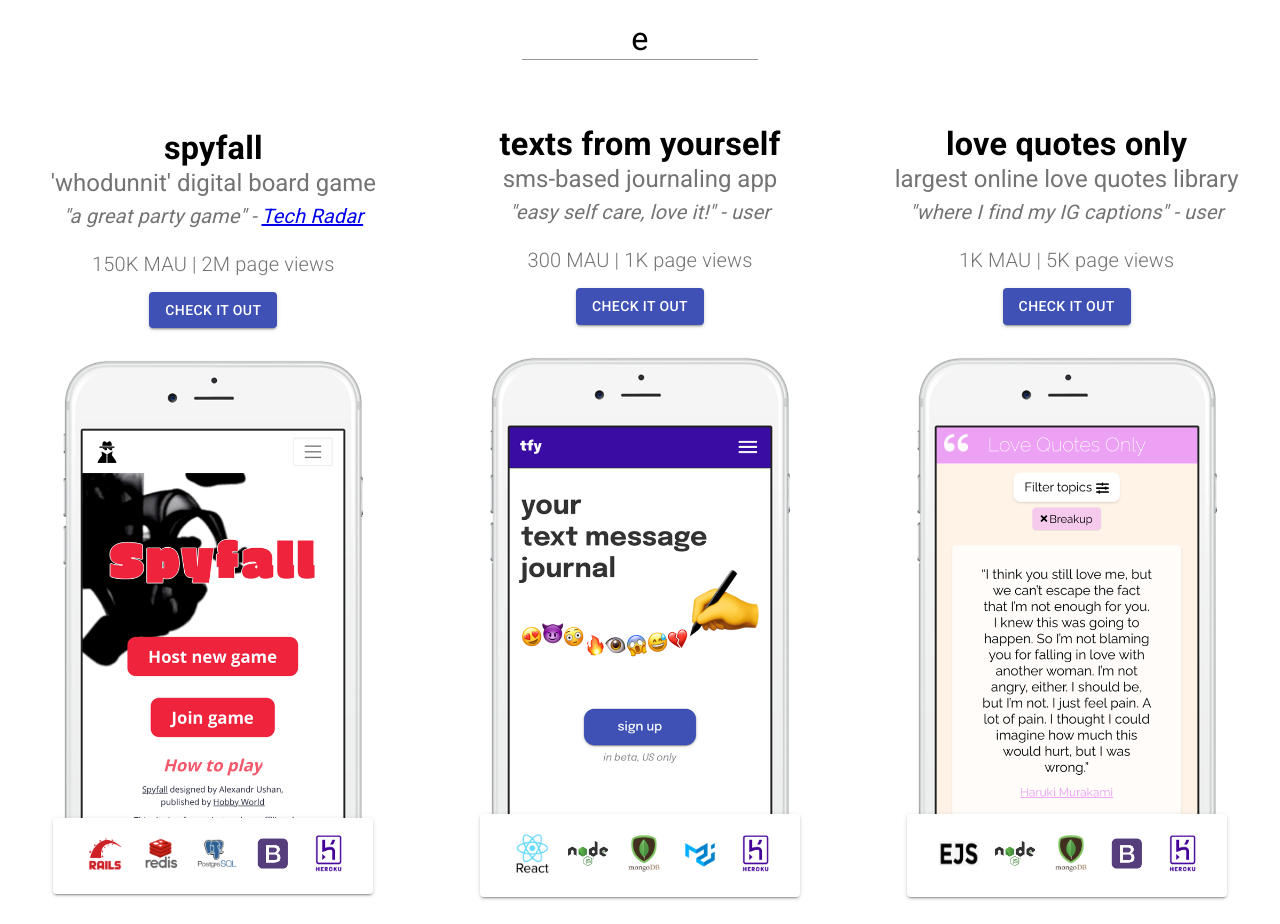
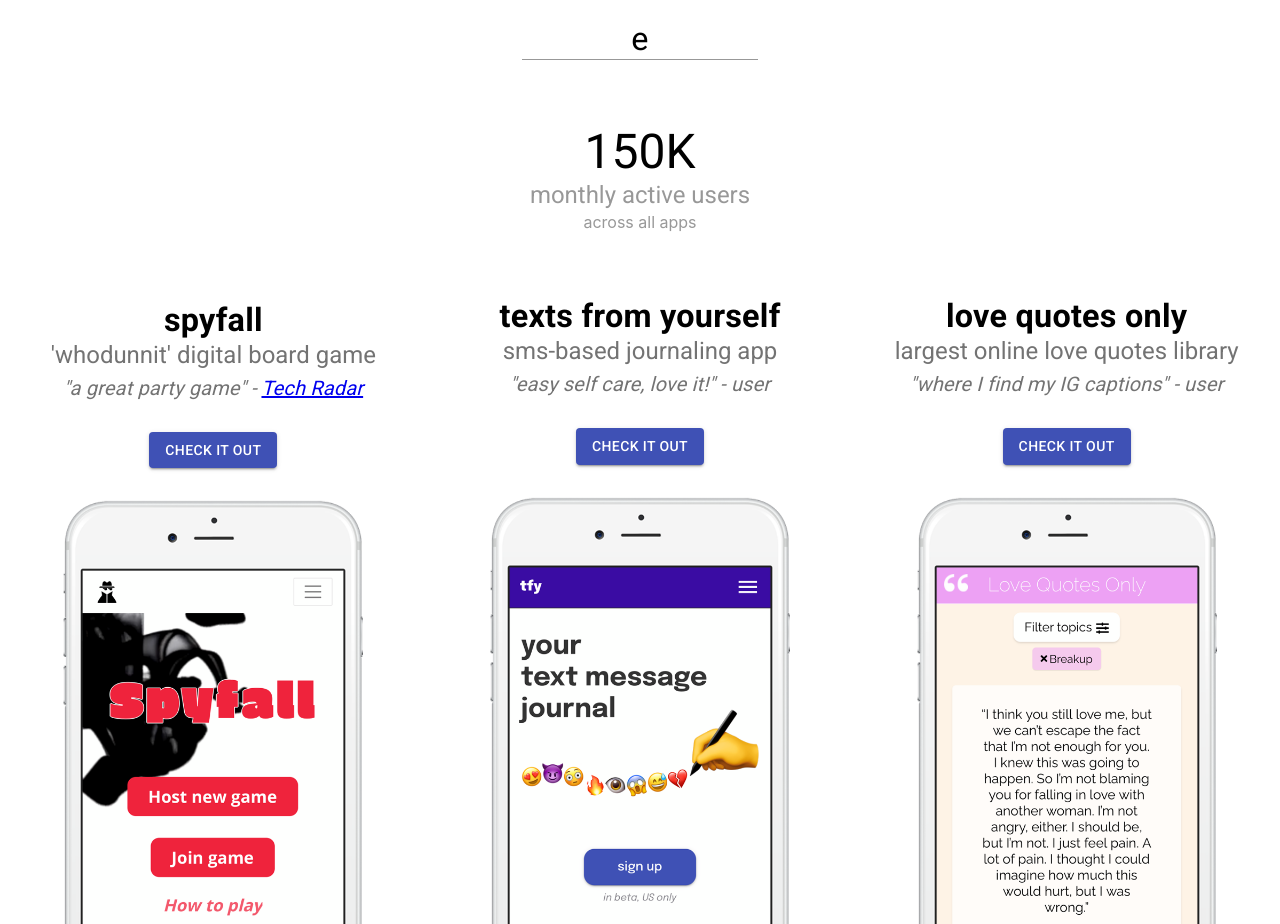
Before and after one commit to brianwatroba/dev-portfolio, a React (Create React App) app: page / in a window 1280 px wide. Shown: the part 1529-2453 px from the top of the page. Built offline with nearby package versions, Linux system fonts and the light colour scheme.

Commit message:
removed mau from each app, aggregated

```diff
--- a/src/Sections/Landing.js
+++ b/src/Sections/Landing.js
@@ -1,4 +1,4 @@
-import React, { useLayoutEffect, useRef, useState } from 'react';
+import React, { useLayoutEffect, useRef } from 'react';
 import FaceCard from '../Components/FaceCard';
 import fbWordmark from '../Images/fbwordmark.png';
 import { makeStyles } from '@material-ui/core/styles';
@@ -10,8 +10,6 @@
   Button,
   useMediaQuery,
   useTheme,
-  ClickAwayListener,
-  Tooltip,
 } from '@material-ui/core';
 
 const makeBalls = require('../Utils/makeBalls');
--- a/src/Sections/WhatIBuild.js
+++ b/src/Sections/WhatIBuild.js
@@ -37,6 +37,15 @@
   },
   appExampleDiv: {
     marginTop: theme.spacing(8),
+  },
+  mauNumber: {
+    textAlign: 'center',
+    color: 'black',
+  },
+  mauText: {
+    textAlign: 'center',
+    marginTop: theme.spacing(8),
+    color: '#989898',
   },
 }));
 
@@ -85,6 +94,14 @@
           ></Typography>
         </Grid>
 
+        <Grid item className={classes.mauText}>
+          <Typography variant={'h3'} className={classes.mauNumber}>
+            150K
+          </Typography>
+          <Typography variant={'h5'}>monthly active users</Typography>
+          <Typography variant={'h7'}>across all apps</Typography>
+        </Grid>
+
         <Grid
           container
           alignContent="center"
@@ -99,7 +116,7 @@
             subtitleTwo={`"a great party game" - `}
             subtitleTwoLinkText={'Tech Radar'}
             subtitleTwoLinkHref="https://www.techradar.com/how-to/how-to-play-spyfall-online"
-            stats={'150K MAU | 2M page views'}
+            // stats={'150K MAU | 2M page views'}
             buttonLink={'https://www.spyfall.app'}
             phoneImage={spyfallPhone}
             logos={[
@@ -115,7 +132,7 @@
             subtitleOne={'sms-based journaling app'}
             subtitleTwo={`"easy self care, love it!" - `}
             subtitleTwoLinkText={'user'}
-            stats={'300 MAU | 1K page views'}
+            // stats={'300 MAU | 1K page views'}
             buttonLink={'https://www.textsfromyourself.app'}
             phoneImage={tfyPhone}
             logos={[
@@ -131,7 +148,7 @@
             subtitleOne={'largest online love quotes library'}
             subtitleTwo={`"where I find my IG captions" - `}
             subtitleTwoLinkText={'user'}
-            stats={'1K MAU | 5K page views'}
+            // stats={'1K MAU | 5K page views'}
             buttonLink={'https://www.lovequotesonly.com'}
             phoneImage={loveQuotesPhone}
             logos={[
```
Also changed, not shown: 1 other file (tests, documents, lock files or other folders).
